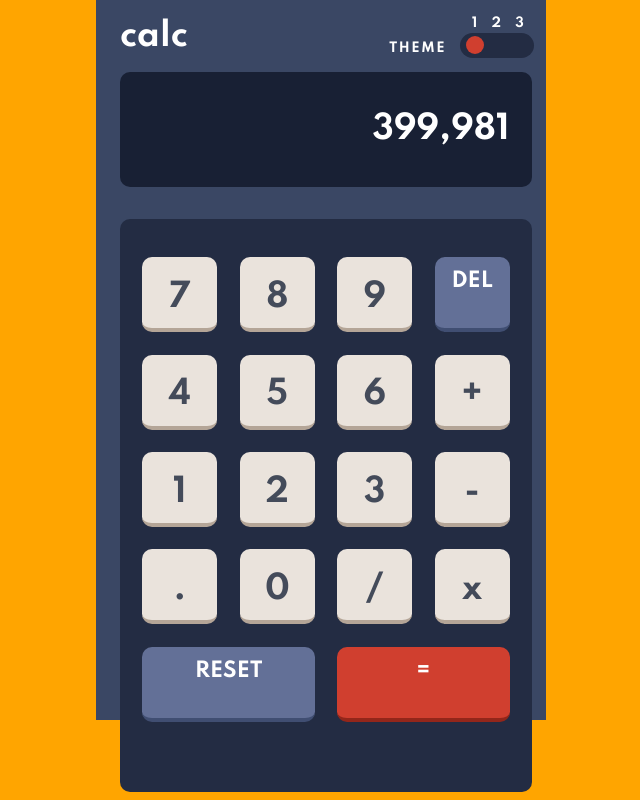
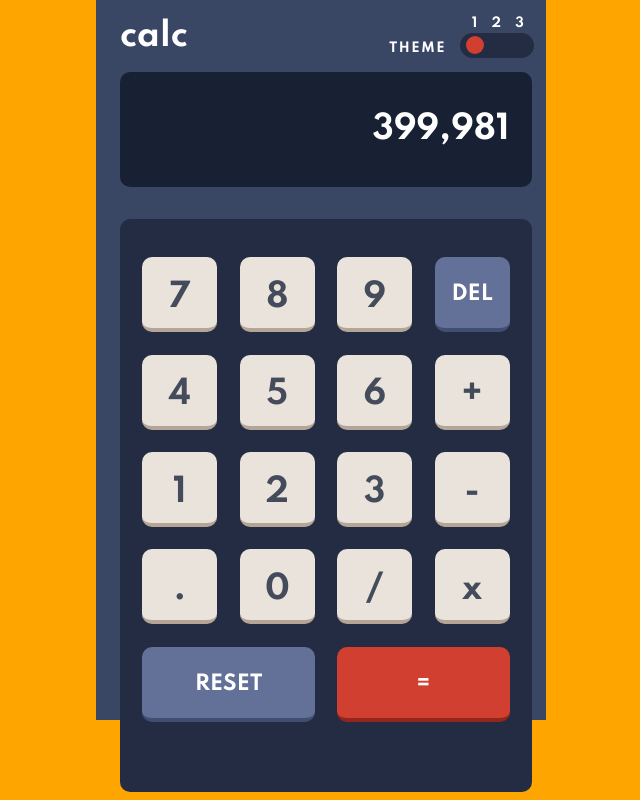
Before and after one commit to SJ47/calculator-3-theme-switcher-sc, a React (Vite) app: page / in a window 1280 px wide. Shown: the whole page, without its empty margins (319-959 px from the left). Built offline with nearby package versions, Linux system fonts and the light colour scheme.

Commit message:
Padding adjustment to special keys

```diff
--- a/src/components/key/Key.styled.js
+++ b/src/components/key/Key.styled.js
@@ -36,6 +36,15 @@ export const StyledKey = styled.div`
             "var(--fs-numbers)"
     };
 
+    // Set padding size for text in special keys
+    padding-top: ${(props) =>
+        props.keyValue === "=" || props.keyValue === "RESET" || props.keyValue === "DEL"
+            ?
+            "1.3em"
+            :
+            ".65em"
+    };
+
     // Set shadow colour for key
     border-bottom: 4px solid ${(props) =>
         props.keyValue === "="
@@ -50,6 +59,6 @@ export const StyledKey = styled.div`
     };
 
     border-radius: var(--radius-corner-small);
-    padding-top: .65em;
+    /* padding-top: .65em; */
     grid-area: ${(props) => props.span && "5 / span 2"};
 `;
```
